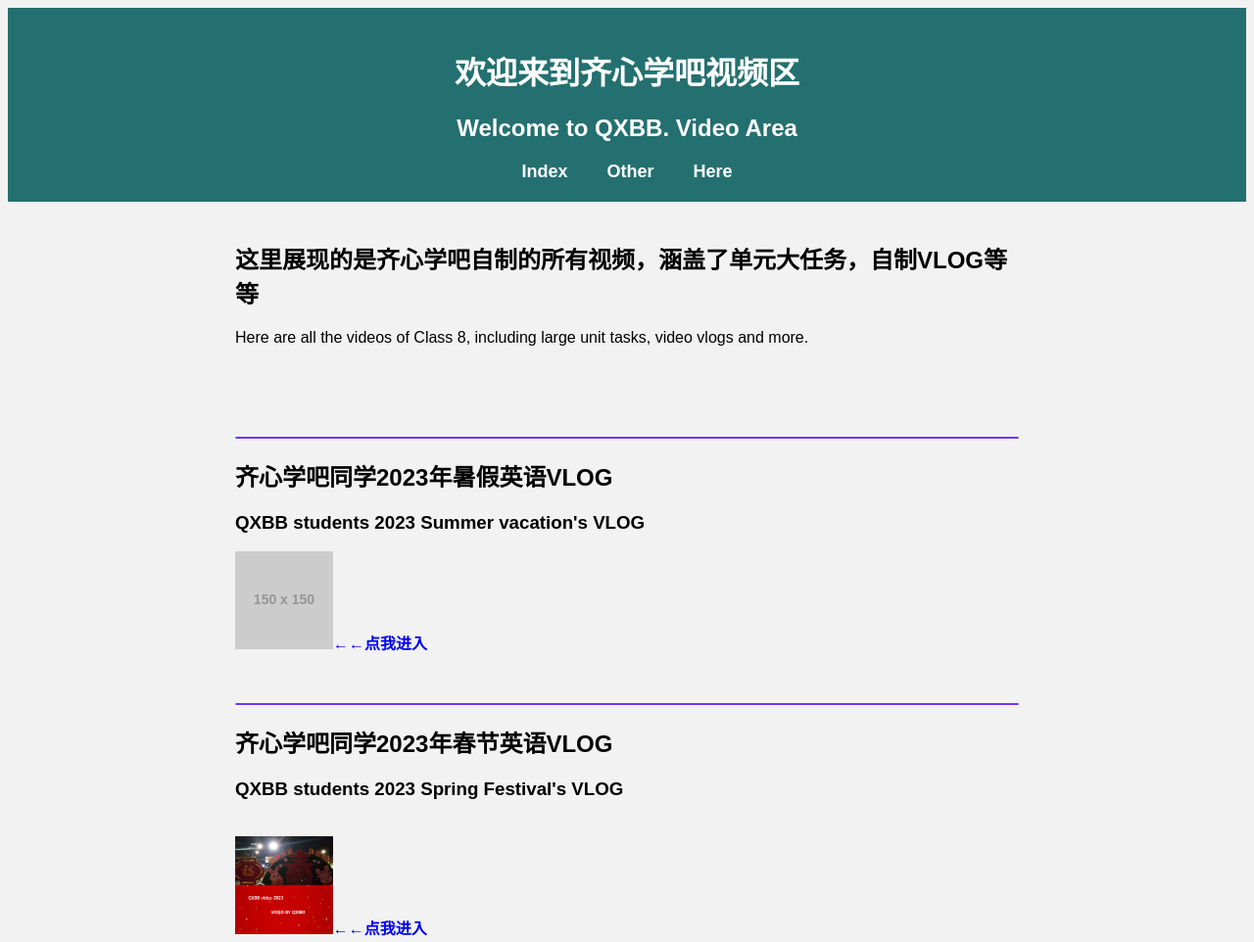
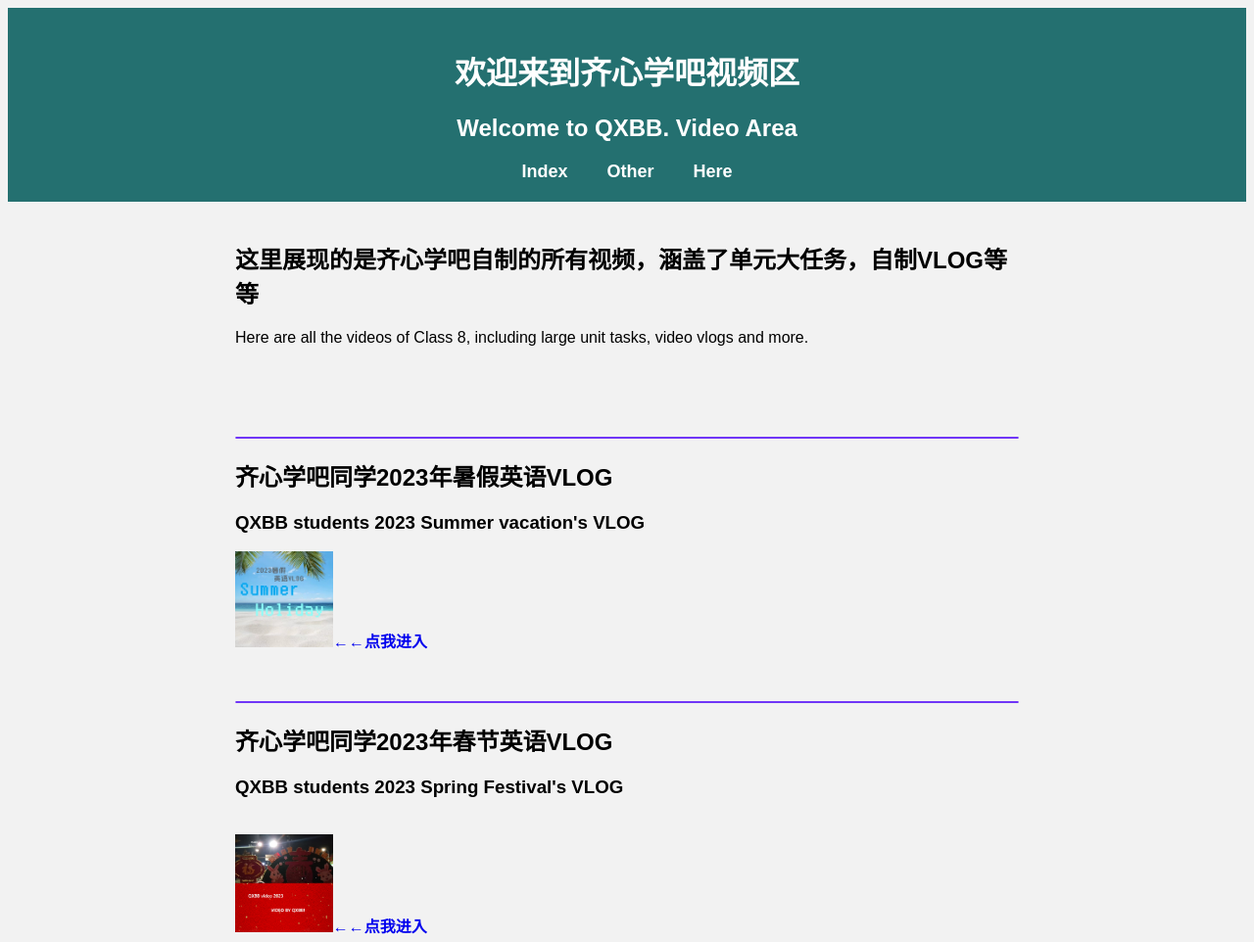
Before and after one commit to HSDMF/qixinbaban.video, a plain HTML site: page indexhtml.html in a window 1280 px wide. Shown: the top 962 px of the page at 98% size. Drawn offline with Linux system fonts and the light colour scheme; placeholder pictures from the web are drawn by us.

Commit message:
Add files via upload

```diff
--- a/indexhtml.html
+++ b/indexhtml.html
@@ -186,7 +186,7 @@
 		}</style><!IE6 CANNOT RUNNING THIS >
 	<h2>齐心学吧同学2023年暑假英语VLOG</h2>
 	<h3>QXBB students 2023 Summer vacation's VLOG</h3>
-	<a href="23Sv.video.html"><img src="https://via.placeholder.com/150" alt="QXXB.video">←←点我进入</a>
+	<a href="23Sv.video.html"><img src="video23sv.v.jpglogo.jpg" alt="QXXB.video">←←点我进入</a>
 </p>
    <br>
   </div>
```
